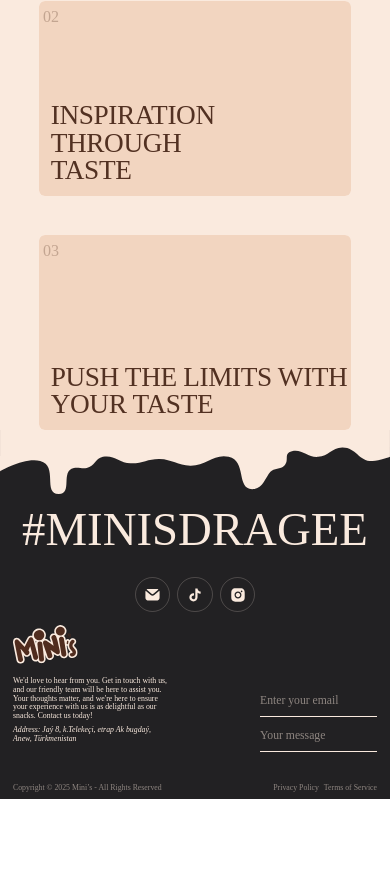
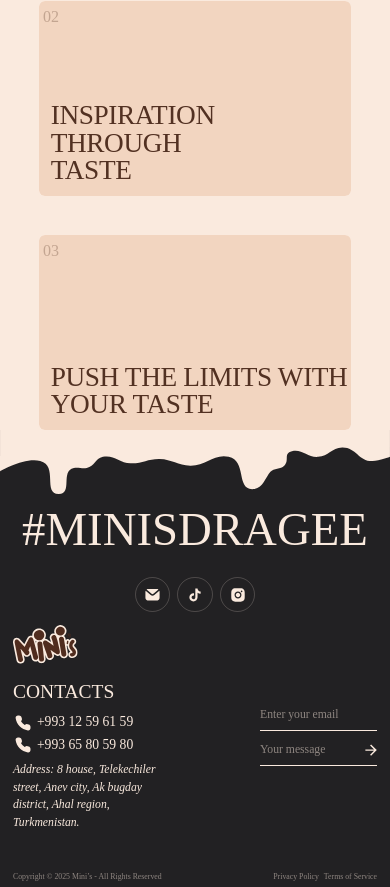
Before and after one commit to Orazovdb/minis, a React (Vite) app: page /about in a window 390 px wide. Shown: the part 731-1618 px from the top of the page. Before the commit the page ends 1530 px from the top, so only its background shows below. Built offline with nearby package versions, Linux system fonts and the light colour scheme; a web font is replaced by a local one.

Commit message:
feat: enhance component animations and layout; update translations and improve responsiveness

```diff
--- a/src/App.tsx
+++ b/src/App.tsx
@@ -1,4 +1,4 @@
-import { Outlet } from "react-router-dom";
+import { Outlet, useNavigate } from "react-router-dom";
 import { Footer, Header, Loader } from "./components/layout";
 import ReactLenis, { useLenis } from "lenis/react";
 import { Burger } from "./components/shared";
@@ -18,7 +18,7 @@
 
   useEffect(() => {
     lenis?.scrollTo(0, { duration: 0, lerp: 0 });
-  }, [loading]);
+  }, []);
 
   return (
     <ReactLenis
--- a/src/components/home/catalog.tsx
+++ b/src/components/home/catalog.tsx
@@ -31,6 +31,7 @@
 
 export const Catalog = () => {
   useGSAP(() => {
+    document.fonts.ready.then(() => {
       const { chars } = new SplitText("#catalog-title", {
         type: "chars, lines",
         mask: "lines",
@@ -45,6 +46,7 @@
           end: "bottom 20%",
         },
         stagger: 0.05,
+      });
     });
 
     gsap.from(".catalog-card", {
@@ -88,9 +90,9 @@
       </h3>
       <p
         id="catalog-text"
-        className="text-[#523122] proxima will-change-transform md:w-[46vw] md:mb-0 mb-[10vw] w-[80vw] md:text-[1vw] text-[3vw] md:leading-[100%] leading-[125%]"
+        className="text-[#523122] proxima will-change-transform md:w-[50vw] md:mb-0 mb-[10vw] w-[80vw] md:text-[1.2vw] text-[3vw] md:leading-[100%] leading-[125%]"
       >
-        {text}{" "}
+        {text}
       </p>
 
       <div className="relative flex flex-col md:flex-row items-center justify-center w-[58vw] gap-[10vw] md:h-[20vw] h-full">
--- a/src/components/home/more.tsx
+++ b/src/components/home/more.tsx
@@ -15,13 +15,13 @@
         <div className="text-center rounded-[5vw] p-[1vw] bg-[#FDEBD2] outline-[0.5vw] outline-[#E8DDCA]">
           <h3
             id=""
-            className="text-[#865720] font-bold text-[10vw] md:text-[2vw] md:mb-[0.7vw] mb-[5vw]"
+            className="text-[#865720] font-bold text-[10vw] md:text-[4vw] md:mb-[0.7vw] mb-[5vw]"
           >
-            {title}{" "}
+            {title}
           </h3>
           <p
             id=""
-            className="text-[#523122] mx-auto proxima will-change-transform md:w-[46vw] md:mb-0 mb-[10vw] w-[80vw] md:text-[0.93vw] text-[3vw] md:leading-[100%] leading-[125%]"
+            className="text-[#523122] mx-auto proxima will-change-transform md:w-[55vw] md:mb-0 mb-[10vw] w-[80vw] md:text-[1.2vw] text-[3vw] md:leading-[100%] leading-[125%]"
           >
             {text}
           </p>
--- a/src/components/home/words.tsx
+++ b/src/components/home/words.tsx
@@ -84,7 +84,7 @@
           <br />
           hayal gücü kıvılcımı
           <br />
-          and a moment of magic
+          ve bir sihir anı
         </h2>
       )}
 
--- a/src/components/layout/footer.tsx
+++ b/src/components/layout/footer.tsx
@@ -6,6 +6,7 @@
 import gsap from "gsap";
 import { SplitText } from "gsap/SplitText";
 import { ScrollTrigger } from "gsap/ScrollTrigger";
+import { useTranslate } from "../../lib/utils";
 
 interface Props {
   className?: string;
@@ -33,6 +34,12 @@
       });
     },
     { scope: footerRef }
+  );
+
+  const title = useTranslate("CONTACTS", "ILETIŞIM");
+  const address = useTranslate(
+    "Address: 8 house, Telekechiler street, Anev city, Ak bugday district, Ahal region, Turkmenistan.",
+    "Adres: Türkmenistan, Ahal ili, Ak bugday ilçesi, Anev şehri, Telekeçiler caddesi 8-inci ev."
   );
 
   return (
@@ -77,7 +84,7 @@
       </div>
 
       <div className="px-[3.333vw] mt-[3.333vw]">
-        <div className="flex justify-between items-end mb-[8.33vw] text-[#FAEADE]">
+        <div className="flex justify-between md:items-start items-center mb-[8.33vw] text-[#FAEADE]">
           <div className="flex flex-col md:flex-row gap-[3.33vw] md:flex-[0_0_26vw] flex-[0_0_40vw] justify-end">
             <img
               src="/logo.svg"
@@ -85,20 +92,24 @@
               className="md:h-[2vw] h-[10vw] object-left w-auto object-contain"
             />
             <div>
-              <p className="text-16 proxima mb-[1.5vw]">
-                We'd love to hear from you. Get in touch with us, and our
-                friendly team will be here to assist you. Your thoughts matter,
-                and we're here to ensure your experience with us is as
-                delightful as our snacks. Contact us today!
-              </p>
+              <h4 className="text-[5vw] md:text-[1vw] mb-[1.5vw]">{title}</h4>
 
-              <address className="text-16 proxima mb-[2.24vw]">
-                Address: Jaý 8, k.Telekeçi, etrap Ak bugdaý, Anew, Türkmenistan
+              <span className="flex items-center gap-[1vw] text-[3.5vw] md:text-[1vw] mb-[0.5vw] proxima">
+                <img src="/phone.svg" alt="" />
+                +993 12 59 61 59
+              </span>
+              <span className="flex items-center gap-[1vw] text-[3.5vw] md:text-[1vw] mb-[1.5vw] proxima">
+                <img src="/phone.svg" alt="" />
+                +993 65 80 59 80
+              </span>
+
+              <address className="text-[3vw] md:text-[0.9vw] proxima mb-[2.24vw]">
+                {address}
               </address>
             </div>
           </div>
 
-          <div className="md:flex-[0_0_20vw] flex-[0_0_30vw]">
+          <div className="md:flex-[0_0_20vw] flex-[0_0_30vw] relative">
             <input
               type="text"
               placeholder="Enter your email"
@@ -107,8 +118,14 @@
             <input
               type="text"
               placeholder="Your message"
-              className="border-b md:text-[1.56vw] md:placeholder:text-[1.56vw] placeholder:text-[3vw] text-[3vw] focus:outline-0 md:h-[3.4vw] h-[8vw] w-full"
+              className="border-b bg-[url('/arrow.svg')] bg-size-[3vw] md:bg-size-[1.3vw] bg-no-repeat bg-right md:text-[1.56vw] md:placeholder:text-[1.56vw] placeholder:text-[3vw] text-[3vw] focus:outline-0 md:h-[3.4vw] h-[8vw] w-full"
             />
+
+            {/* <img
+              src="/arrow.svg"
+              alt=""
+              className="absolute bottom-[6.5vw] right-[0.3vw] size-[1vw]"
+            /> */}
           </div>
         </div>
 
--- a/src/components/layout/loader.tsx
+++ b/src/components/layout/loader.tsx
@@ -74,7 +74,7 @@
     <div
       ref={loaderRef}
       className={clsx(
-        "loader fixed overflow-hidden flex flex-col items-center justify-center h-screen z-[100] transition-all bg-dark-brown w-full top-0 left-0 right-0 bottom-0"
+        "loader fixed  flex flex-col items-center justify-center h-screen z-[100] transition-all bg-dark-brown w-full top-0 left-0 right-0 bottom-0"
       )}
     >
       <img
--- a/src/pages/about.tsx
+++ b/src/pages/about.tsx
@@ -54,8 +54,8 @@
     }
 
     if (redirectSection === "#products") {
+      setRedirect("#products");
       navigate("/");
-      setRedirect("#products");
     }
   }, [redirectSection, lenis]);
 
@@ -146,12 +146,12 @@
         </h3>
         <p
           id="catalog-text"
-          className="text-[#523122] proxima will-change-transform md:w-[46vw] md:mb-[0.8vw] mb-[10vw] w-[80vw] md:text-[1vw] text-[3vw] md:leading-[100%] leading-[125%]"
+          className="text-[#523122] proxima will-change-transform md:w-[55vw] md:mb-[0.8vw] mb-[10vw] w-[80vw] md:text-[1.2vw] text-[3vw] md:leading-[100%] leading-[125%]"
         >
           {text1}
         </p>
 
-        <p className="text-[#523122] proxima will-change-transform md:w-[46vw] md:mb-0 mb-[10vw] w-[80vw] md:text-[1vw] text-[3vw] md:leading-[100%] leading-[125%]">
+        <p className="text-[#523122] proxima will-change-transform md:w-[55vw] md:mb-0 mb-[10vw] w-[80vw] md:text-[1.2vw] text-[3vw] md:leading-[100%] leading-[125%]">
           {text2}
         </p>
 
--- a/src/pages/product.tsx
+++ b/src/pages/product.tsx
@@ -55,8 +55,8 @@
     }
 
     if (redirectSection === "#products") {
+      setRedirect("#products");
       navigate("/");
-      setRedirect("#products");
     }
   }, [redirectSection, lenis]);
 
@@ -64,6 +64,7 @@
     () => {
       const titleTl = gsap.timeline({ delay: isLoading ? 2.7 : 0 });
 
+      document.fonts.ready.then(() => {
         const { chars } = new SplitText("#title", {
           type: "chars, lines",
           mask: "lines",
@@ -72,6 +73,7 @@
         titleTl.from(chars, {
           y: "100%",
           stagger: 0.05,
+        });
       });
 
       titleTl.from("#title-card", {
--- a/src/store/use-animation.ts
+++ /dev/null
@@ -1,12 +0,0 @@
-import { create } from "zustand";
-
-interface Store {
-  isLoading: boolean;
-  setIsLoading: (val: boolean) => void;
-}
-
-export const useAnimateStore = create<Store>()((set) => ({
-  isLoading: false,
-  setIsLoading: (val) =>
-    set((state) => ({ isLoading: (state.isLoading = val) })),
-}));
```
Also changed, not shown: src/components/home/products.tsx (+13 -35 lines), public/arrow.svg (added), public/phone.svg (added). Lines whose indentation alone changed are shown as unchanged.
